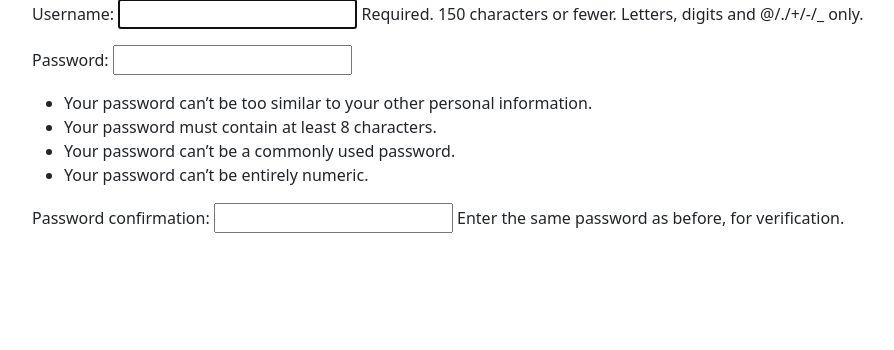
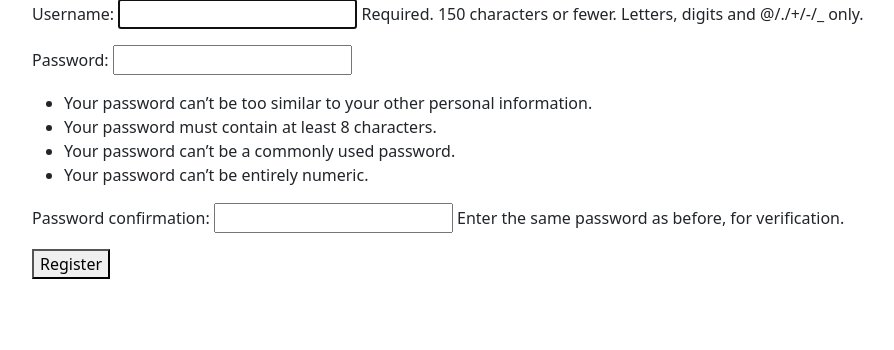
Before and after one commit to shubhamyadav-29/Learning_Django-, a Django app: page /account/register/ in a window 1280 px wide. Shown: the part 161-511 px from the top of the page, without its empty margins (50-944 px from the left). Run offline with Django 5.2, Linux system fonts and the light colour scheme.

Commit message:
created the register page

```diff
--- a/myproject/users/templates/register.html
+++ b/myproject/users/templates/register.html
@@ -7,7 +7,11 @@
     <p class="h2">Registration Form</p>
 
     <form method="post">
+        {% csrf_token %}
      {{register_form.as_p}}
+     <button type='submit'>
+       Register
+     </button>
     </form>
     </div>
 
--- a/myproject/users/views.py
+++ b/myproject/users/views.py
@@ -1,9 +1,16 @@
-from django.shortcuts import render
+from django.shortcuts import render,redirect
 from django.http import HttpResponse
 from django.contrib.auth.forms import UserCreationForm
-
+from django.contrib import messages
 # Create your views here.
 
 def register(request):
-    register_form = UserCreationForm()
+    if request.method == "POST":
+        register_form = UserCreationForm(request.POST)
+        if register_form.is_valid():
+            register_form.save()
+            messages.success(request, "User Created successfully")
+            return redirect("todolist")
+    else:
+        register_form = UserCreationForm()
     return render(request,'register.html',{'register_form':register_form})
```
Also changed, not shown: myproject/users/form.py (added, +7 -0 lines), myproject/db.sqlite3.
